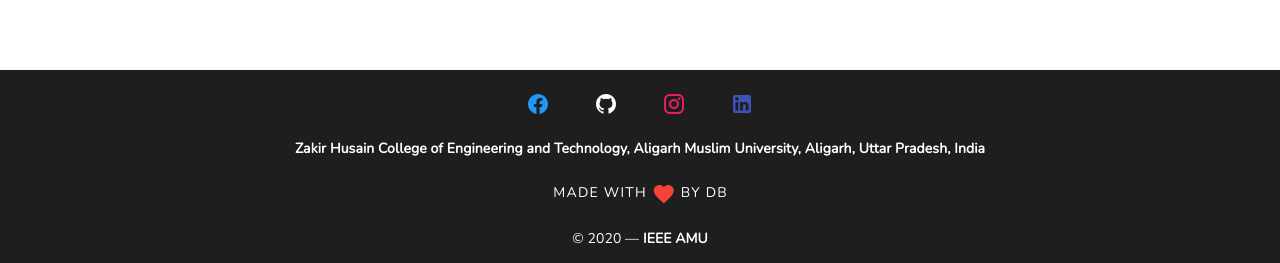
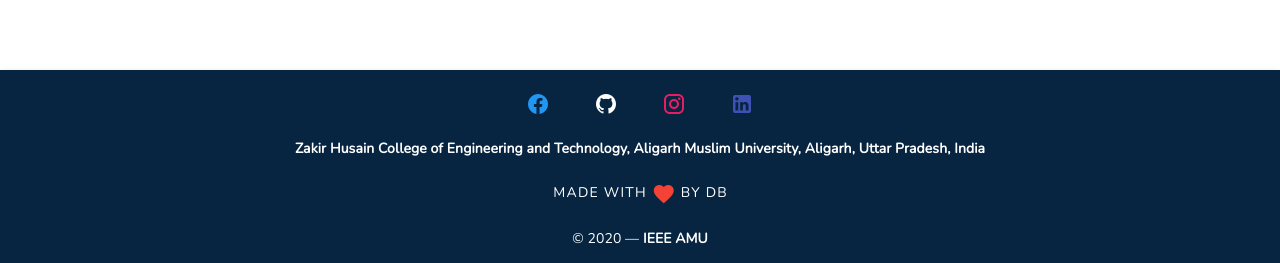
Before and after one commit to ieee-amu/ieee-amu, a Nuxt app: page /inspire in a window 1280 px wide. Shown: the part 534-797 px from the top of the page. Built offline with nearby package versions, Linux system fonts and the light colour scheme; a web font is replaced by a local one.

Commit message:
Update Footer.vue

```diff
--- a/components/Footer.vue
+++ b/components/Footer.vue
@@ -5,7 +5,8 @@
         flat
         width="100%"
         tile
-        class="dark lighten-1 white--text text-center"
+        color="#072540"
+        class="white--text text-center"
       >
         <v-card-text>
           <v-btn
```
